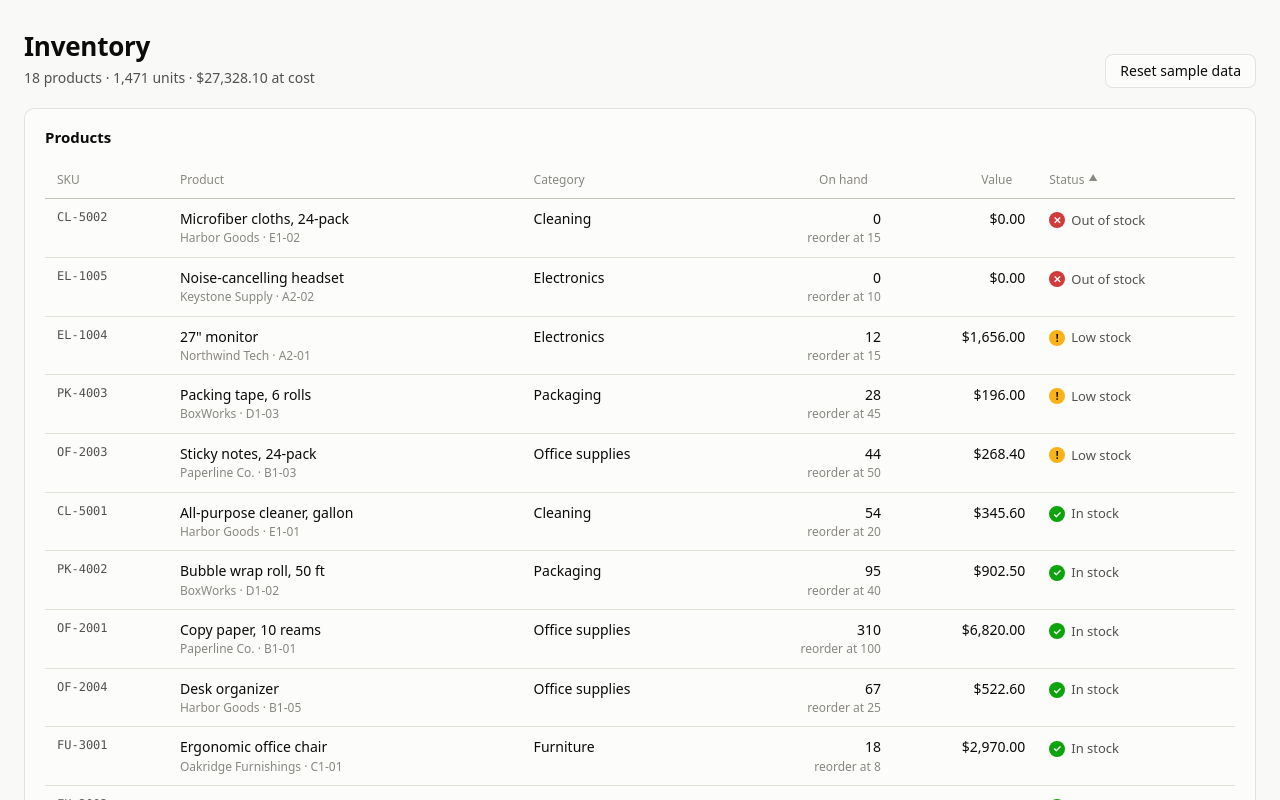
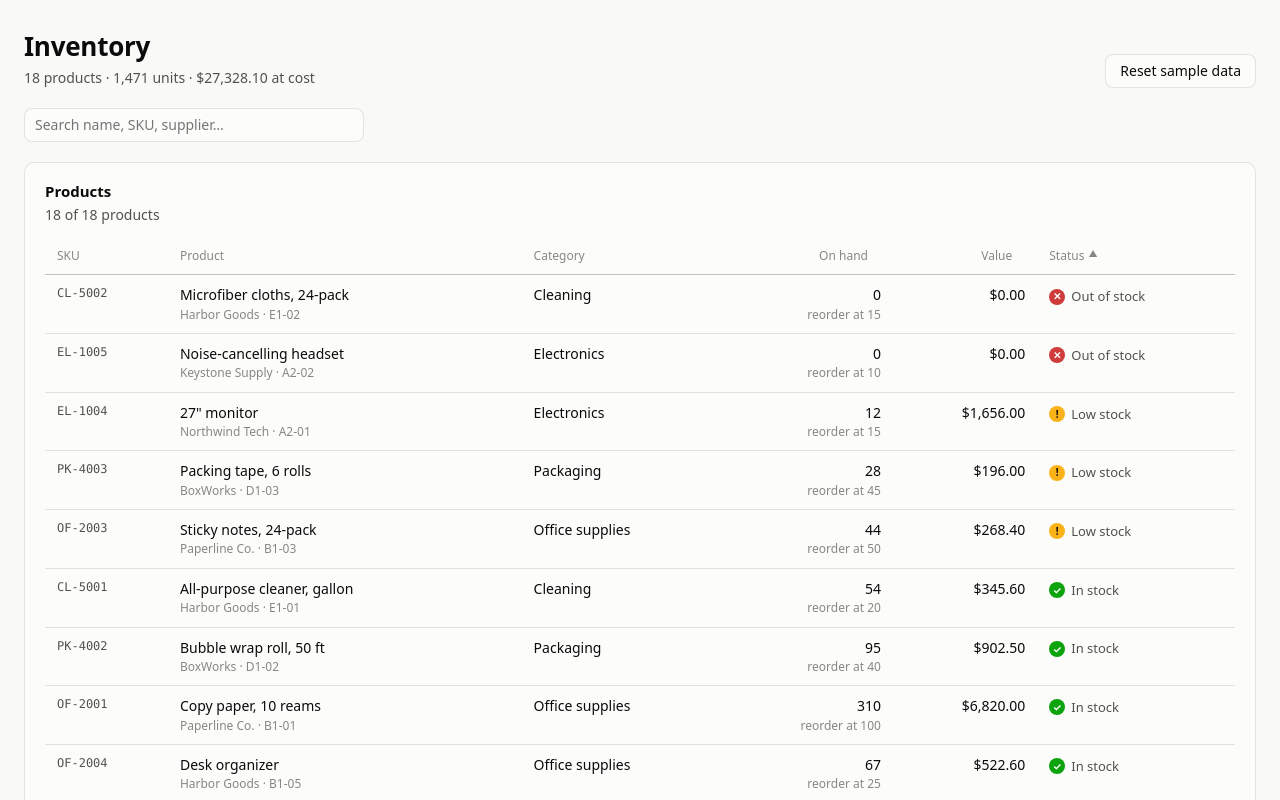
Before and after one commit to chukuwyemokumbor/inventory-management-dashboard, a React (Vite) app: page / in a window 1280 px wide. Shown: the top 800 px of the page. Built offline with nearby package versions, Linux system fonts and the light colour scheme.

Commit message:
Add product search

```diff
--- a/src/App.css
+++ b/src/App.css
@@ -36,6 +36,27 @@
 .btn:hover {
   background: var(--surface-2);
 }
+/* ---------- Search & filters ---------- */
+.filters {
+  display: flex;
+  flex-wrap: wrap;
+  gap: 8px;
+  align-items: center;
+}
+.filters input[type='search'] {
+  flex: 1 1 220px;
+  max-width: 340px;
+}
+input,
+select {
+  height: 34px;
+  padding: 0 10px;
+  border: 1px solid var(--border);
+  border-radius: 8px;
+  background: var(--surface);
+}
+input:focus-visible,
+select:focus-visible,
 button:focus-visible {
   outline: 2px solid var(--accent);
   outline-offset: 2px;
@@ -51,7 +72,10 @@ button:focus-visible {
 }
 .card__title {
   font-size: 15px;
-  margin-bottom: 12px;
+}
+.card__sub {
+  margin: 2px 0 12px;
+  color: var(--ink-2);
 }
 .empty {
   padding: 32px 0;
--- a/src/components/InventoryTable.tsx
+++ b/src/components/InventoryTable.tsx
@@ -38,7 +38,7 @@ export function InventoryTable({ products }: { products: Product[] }) {
 
   const toggle = (key: SortKey) => setSort((s) => (s.key === key ? { key, dir: s.dir === 1 ? -1 : 1 } : { key, dir: 1 }))
 
-  if (products.length === 0) return <div className="empty">No products yet.</div>
+  if (products.length === 0) return <div className="empty">No products match your search.</div>
 
   return (
     <div className="table-wrap">
--- a/src/pages/Dashboard.tsx
+++ b/src/pages/Dashboard.tsx
@@ -1,11 +1,20 @@
+import { useMemo, useState } from 'react'
 import { useInventory } from '../data/useInventory'
 import { formatCurrency, formatNumber } from '../data/format'
 import { InventoryTable } from '../components/InventoryTable'
 
 export function Dashboard() {
   const inv = useInventory()
+  const [query, setQuery] = useState('')
+
   const units = inv.products.reduce((sum, p) => sum + p.quantity, 0)
   const value = inv.products.reduce((sum, p) => sum + p.quantity * p.unitCost, 0)
+
+  const visible = useMemo(() => {
+    const q = query.trim().toLowerCase()
+    if (!q) return inv.products
+    return inv.products.filter((p) => [p.name, p.sku, p.supplier, p.location].some((f) => f.toLowerCase().includes(q)))
+  }, [inv.products, query])
 
   return (
     <div className="page">
@@ -21,9 +30,22 @@ export function Dashboard() {
         </button>
       </header>
 
+      <div className="filters" role="search">
+        <input
+          type="search"
+          placeholder="Search name, SKU, supplier…"
+          value={query}
+          onChange={(e) => setQuery(e.target.value)}
+          aria-label="Search products"
+        />
+      </div>
+
       <section className="card">
         <h2 className="card__title">Products</h2>
-        <InventoryTable products={inv.products} />
+        <p className="card__sub">
+          {visible.length} of {inv.products.length} products
+        </p>
+        <InventoryTable products={visible} />
       </section>
     </div>
   )
```
